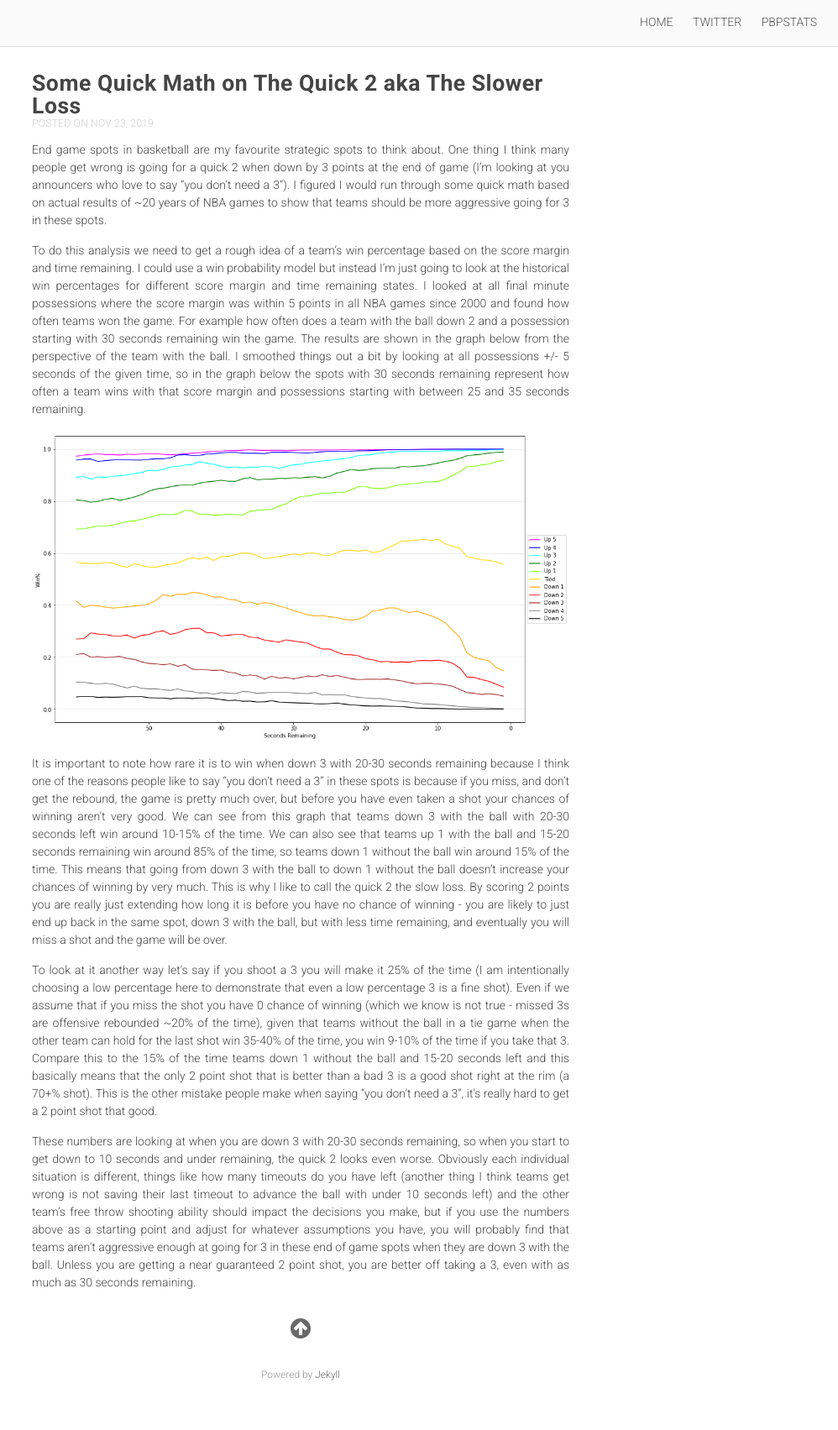
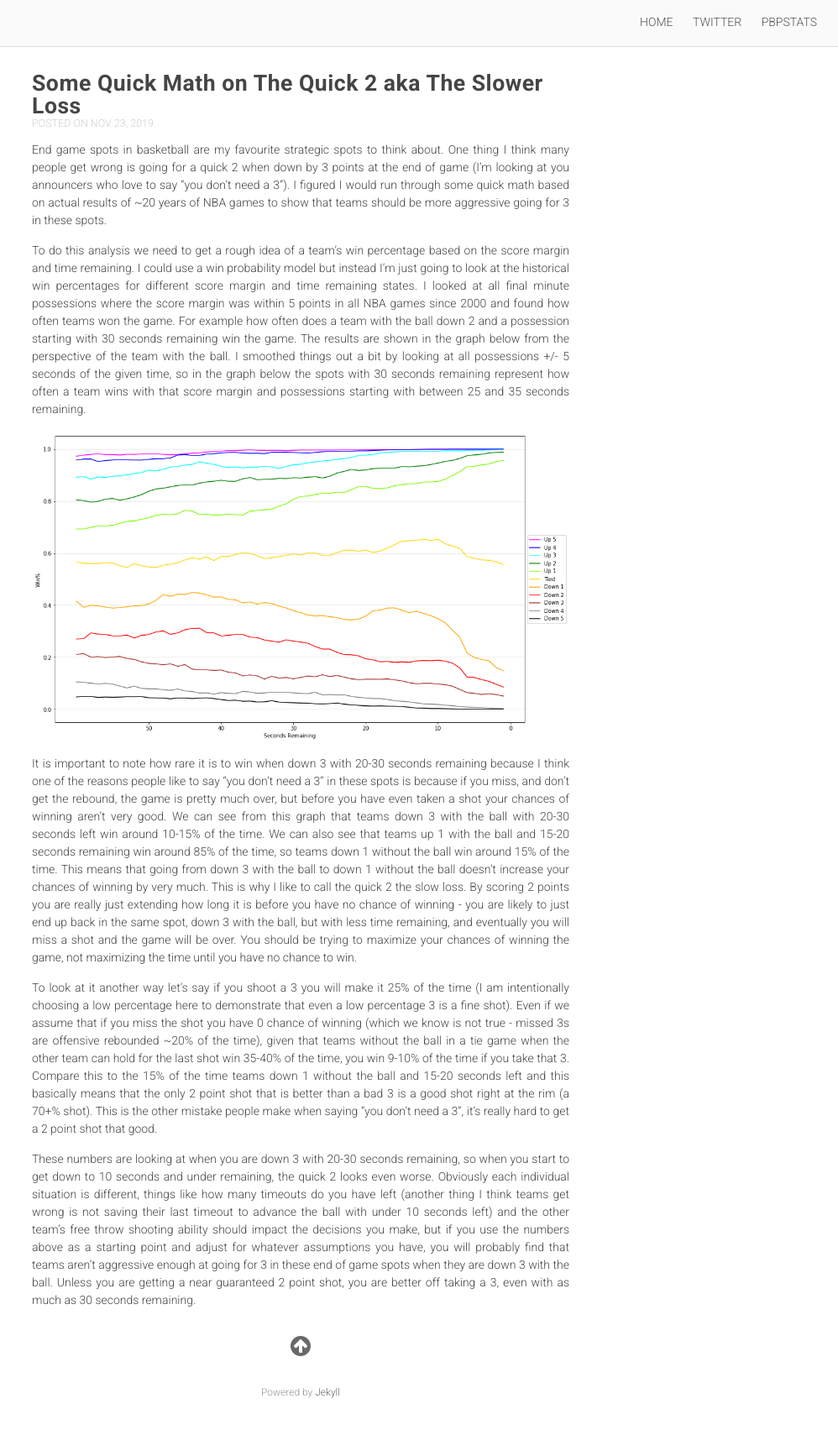
Before and after one commit to dblackrun/dblackrun.github.io, a Jekyll site: the page built from _posts/2019-11-23-quick-2-slow-loss.markdown, in a window 1280 px wide. Shown: the whole page at 84% size, without its empty margins (282-1280 px from the left). Built offline with Jekyll 4.4.1, drawn with Linux system fonts in a browser that asks for light colours; nearby versions of some CDN libraries; before the commit the page ends 1682 px from its top, so only the background shows below that.

Commit message:
add sentence

```diff
--- a/_posts/2019-11-23-quick-2-slow-loss.markdown
+++ b/_posts/2019-11-23-quick-2-slow-loss.markdown
@@ -10,7 +10,7 @@ To do this analysis we need to get a rough idea of a team's win percentage based
 
 ![png]({{ "/assets/win_pct_score_margin.png" | absolute_url }})
 
-It is important to note how rare it is to win when down 3 with 20-30 seconds remaining because I think one of the reasons people like to say "you don't need a 3" in these spots is because if you miss, and don't get the rebound, the game is pretty much over, but before you have even taken a shot your chances of winning aren't very good. We can see from this graph that teams down 3 with the ball with 20-30 seconds left win around 10-15% of the time. We can also see that teams up 1 with the ball and 15-20 seconds remaining win around 85% of the time, so teams down 1 without the ball win around 15% of the time. This means that going from down 3 with the ball to down 1 without the ball doesn't increase your chances of winning by very much. This is why I like to call the quick 2 the slow loss. By scoring 2 points you are really just extending how long it is before you have no chance of winning - you are likely to just end up back in the same spot, down 3 with the ball, but with less time remaining, and eventually you will miss a shot and the game will be over.
+It is important to note how rare it is to win when down 3 with 20-30 seconds remaining because I think one of the reasons people like to say "you don't need a 3" in these spots is because if you miss, and don't get the rebound, the game is pretty much over, but before you have even taken a shot your chances of winning aren't very good. We can see from this graph that teams down 3 with the ball with 20-30 seconds left win around 10-15% of the time. We can also see that teams up 1 with the ball and 15-20 seconds remaining win around 85% of the time, so teams down 1 without the ball win around 15% of the time. This means that going from down 3 with the ball to down 1 without the ball doesn't increase your chances of winning by very much. This is why I like to call the quick 2 the slow loss. By scoring 2 points you are really just extending how long it is before you have no chance of winning - you are likely to just end up back in the same spot, down 3 with the ball, but with less time remaining, and eventually you will miss a shot and the game will be over. You should be trying to maximize your chances of winning the game, not maximizing the time until you have no chance to win.
 
 To look at it another way let's say if you shoot a 3 you will make it 25% of the time (I am intentionally choosing a low percentage here to demonstrate that even a low percentage 3 is a fine shot). Even if we assume that if you miss the shot you have 0 chance of winning (which we know is not true - missed 3s are offensive rebounded ~20% of the time), given that teams without the ball in a tie game when the other team can hold for the last shot win 35-40% of the time, you win 9-10% of the time if you take that 3. Compare this to the 15% of the time teams down 1 without the ball and 15-20 seconds left and this basically means that the only 2 point shot that is better than a bad 3 is a good shot right at the rim (a 70+% shot). This is the other mistake people make when saying "you don't need a 3", it's really hard to get a 2 point shot that good.
 
```
